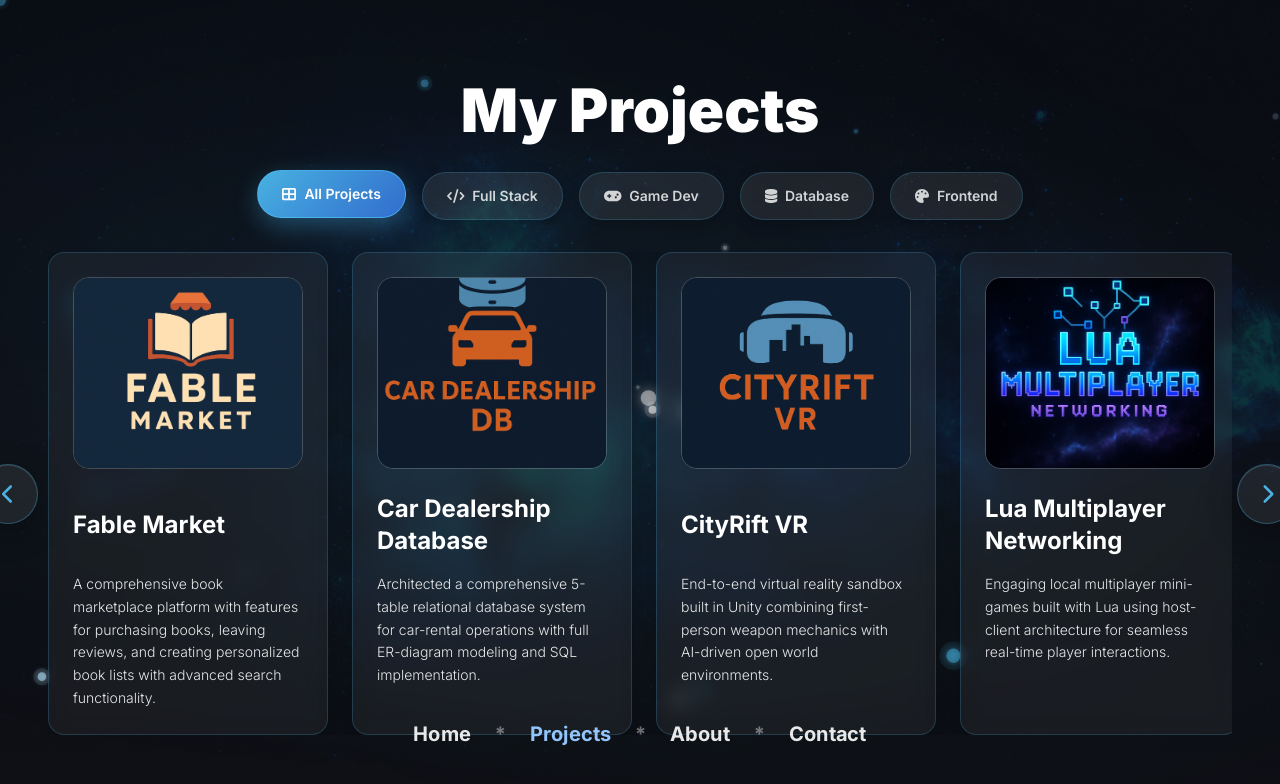
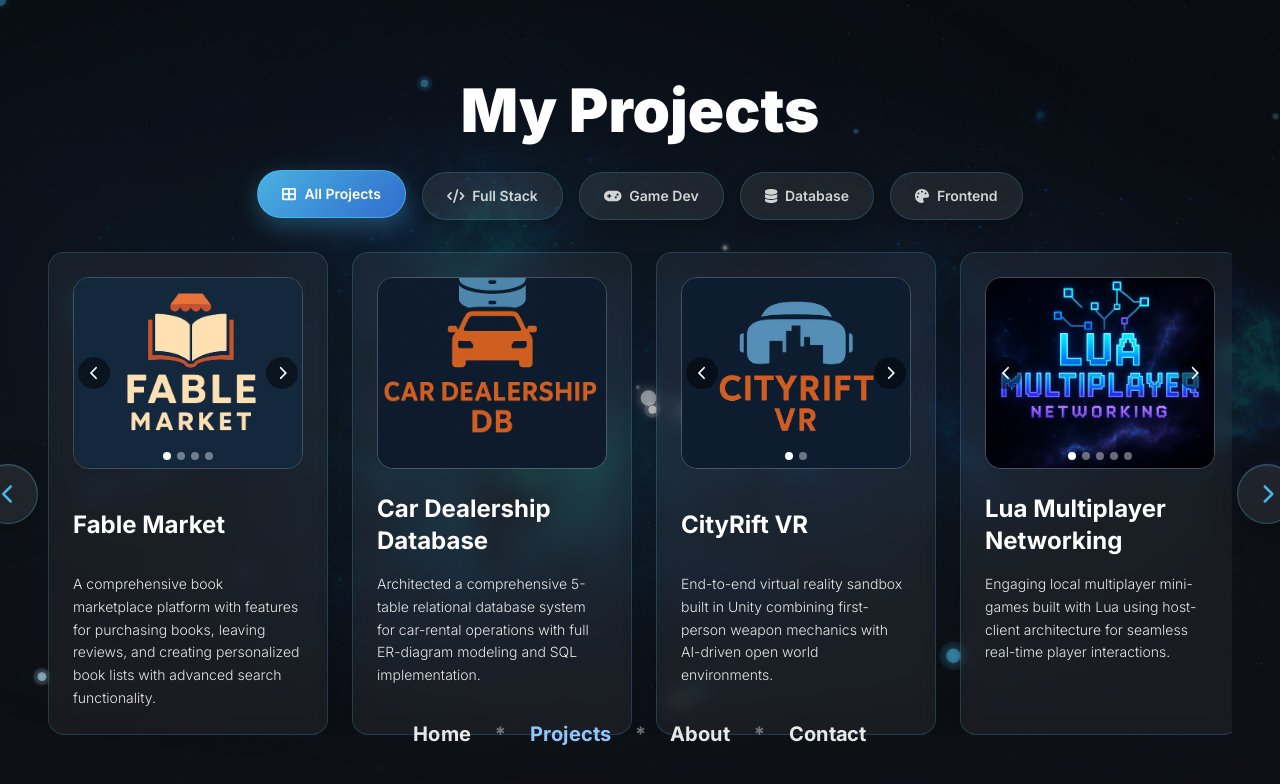
Before and after one commit to NicholasBurgo/portfolio, a React (Vite) app in the folder spa/: page /portfolio/projects in a window 1280 px wide. Shown: the top 784 px of the page. Built offline with nearby package versions, Linux system fonts and the light colour scheme; no server answers.

Commit message:
Update Projects.tsx

```diff
--- a/spa/src/routes/Projects.tsx
+++ b/spa/src/routes/Projects.tsx
@@ -14,7 +14,15 @@ export default function Projects() {
   const [imageViewerIndex, setImageViewerIndex] = useState(0);
   const [isImageViewerOpen, setIsImageViewerOpen] = useState(false);
   const [imageViewerList, setImageViewerList] = useState<string[]>([]);
+  const [cardImageIndices, setCardImageIndices] = useState<Record<string, number>>({});
   const titleRef = useRef<HTMLHeadingElement>(null);
+
+  const setCardImageIndex = (key: string, index: number, max: number) => {
+    setCardImageIndices((prev) => ({
+      ...prev,
+      [key]: ((index % max) + max) % max,
+    }));
+  };
 
   const filteredProjects =
     currentFilter === "all"
@@ -239,27 +247,92 @@ export default function Projects() {
                   transform: `translateX(-${currentIndex * (100 / visibleProjects)}%)`,
                 }}
               >
-                {filteredProjects.map((project, index) => (
+                {filteredProjects.map((project, index) => {
+                  const allImages = project.thumbnail
+                    ? [project.thumbnail, ...(project.images || [])]
+                    : project.images || [];
+                  const hasCarousel = allImages.length > 1;
+                  const carouselKey = `${project.title}-${index}`;
+                  const imgIndex = cardImageIndices[carouselKey] ?? 0;
+                  const currentImg = allImages[imgIndex];
+
+                  return (
                     <div
                       key={index}
                       onClick={() => openProjectModal(project)}
                       className="project-card p-6 rounded-3xl opacity-0 animate-scale-in"
                       style={{ animationDelay: `${index * 0.1}s` }}
                     >
-                    {project.thumbnail ? (
+                      <div className="relative w-full h-48 mb-6 rounded-2xl overflow-hidden border border-white/20">
+                        {allImages.length > 0 ? (
+                          <>
                             <img
-                        src={project.thumbnail}
+                              src={currentImg}
                               alt={project.title}
-                        className="w-full h-48 object-cover rounded-2xl mb-6 border border-white/20"
+                              className="w-full h-48 object-cover"
                               loading="lazy"
                               decoding="async"
                               fetchPriority={index < 4 ? "high" : "low"}
                             />
+                            {hasCarousel && (
+                              <>
+                                <button
+                                  type="button"
+                                  onClick={(e) => {
+                                    e.stopPropagation();
+                                    setCardImageIndex(
+                                      carouselKey,
+                                      imgIndex - 1,
+                                      allImages.length
+                                    );
+                                  }}
+                                  className="absolute left-1 top-1/2 -translate-y-1/2 w-8 h-8 rounded-full bg-black/50 hover:bg-black/70 text-white flex items-center justify-center text-sm transition-colors z-10"
+                                  aria-label="Previous image"
+                                >
+                                  <i className="fas fa-chevron-left"></i>
+                                </button>
+                                <button
+                                  type="button"
+                                  onClick={(e) => {
+                                    e.stopPropagation();
+                                    setCardImageIndex(
+                                      carouselKey,
+                                      imgIndex + 1,
+                                      allImages.length
+                                    );
+                                  }}
+                                  className="absolute right-1 top-1/2 -translate-y-1/2 w-8 h-8 rounded-full bg-black/50 hover:bg-black/70 text-white flex items-center justify-center text-sm transition-colors z-10"
+                                  aria-label="Next image"
+                                >
+                                  <i className="fas fa-chevron-right"></i>
+                                </button>
+                                <div className="absolute bottom-2 left-1/2 -translate-x-1/2 flex gap-1.5 z-10">
+                                  {allImages.map((_, i) => (
+                                    <button
+                                      key={i}
+                                      type="button"
+                                      onClick={(e) => {
+                                        e.stopPropagation();
+                                        setCardImageIndex(carouselKey, i, allImages.length);
+                                      }}
+                                      className={`w-2 h-2 rounded-full transition-colors ${
+                                        i === imgIndex
+                                          ? "bg-white"
+                                          : "bg-white/40 hover:bg-white/60"
+                                      }`}
+                                      aria-label={`Go to image ${i + 1}`}
+                                    />
+                                  ))}
+                                </div>
+                              </>
+                            )}
+                          </>
                         ) : (
-                      <div className="w-full h-48 bg-gradient-to-br from-blue-500/20 to-purple-600/20 rounded-2xl mb-6 border border-white/20 flex items-center justify-center">
+                          <div className="w-full h-full bg-gradient-to-br from-blue-500/20 to-purple-600/20 flex items-center justify-center">
                             <i className="fas fa-code text-6xl text-blue-400"></i>
                           </div>
                         )}
+                      </div>
                       <h3 className="text-2xl font-bold text-white mb-4 h-16 flex items-center">
                         {project.title}
                       </h3>
@@ -267,7 +340,8 @@ export default function Projects() {
                         {project.desc}
                       </p>
                     </div>
-                ))}
+                  );
+                })}
               </div>
             </div>
           </div>
```
Lines whose indentation alone changed are shown as unchanged.
